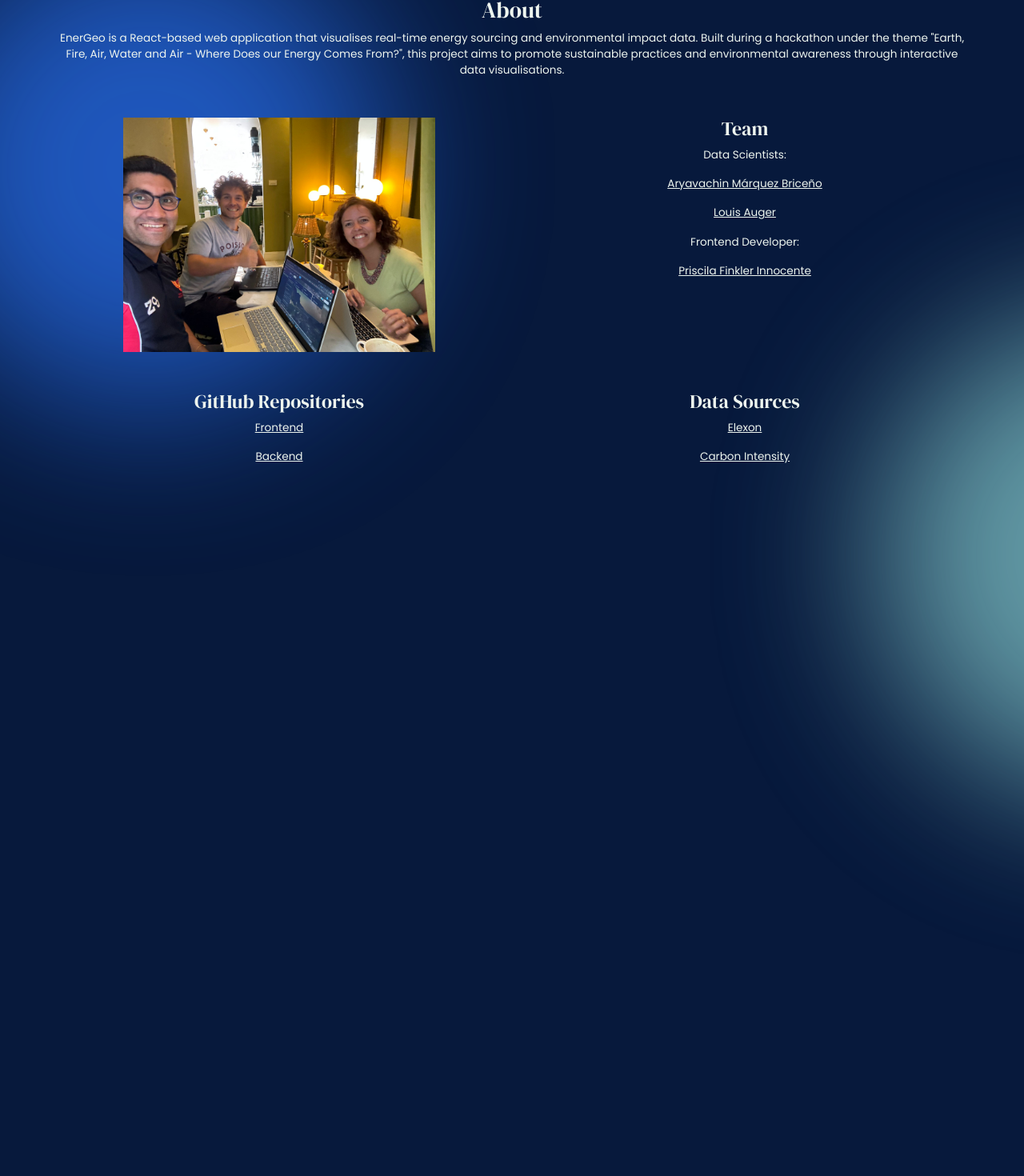
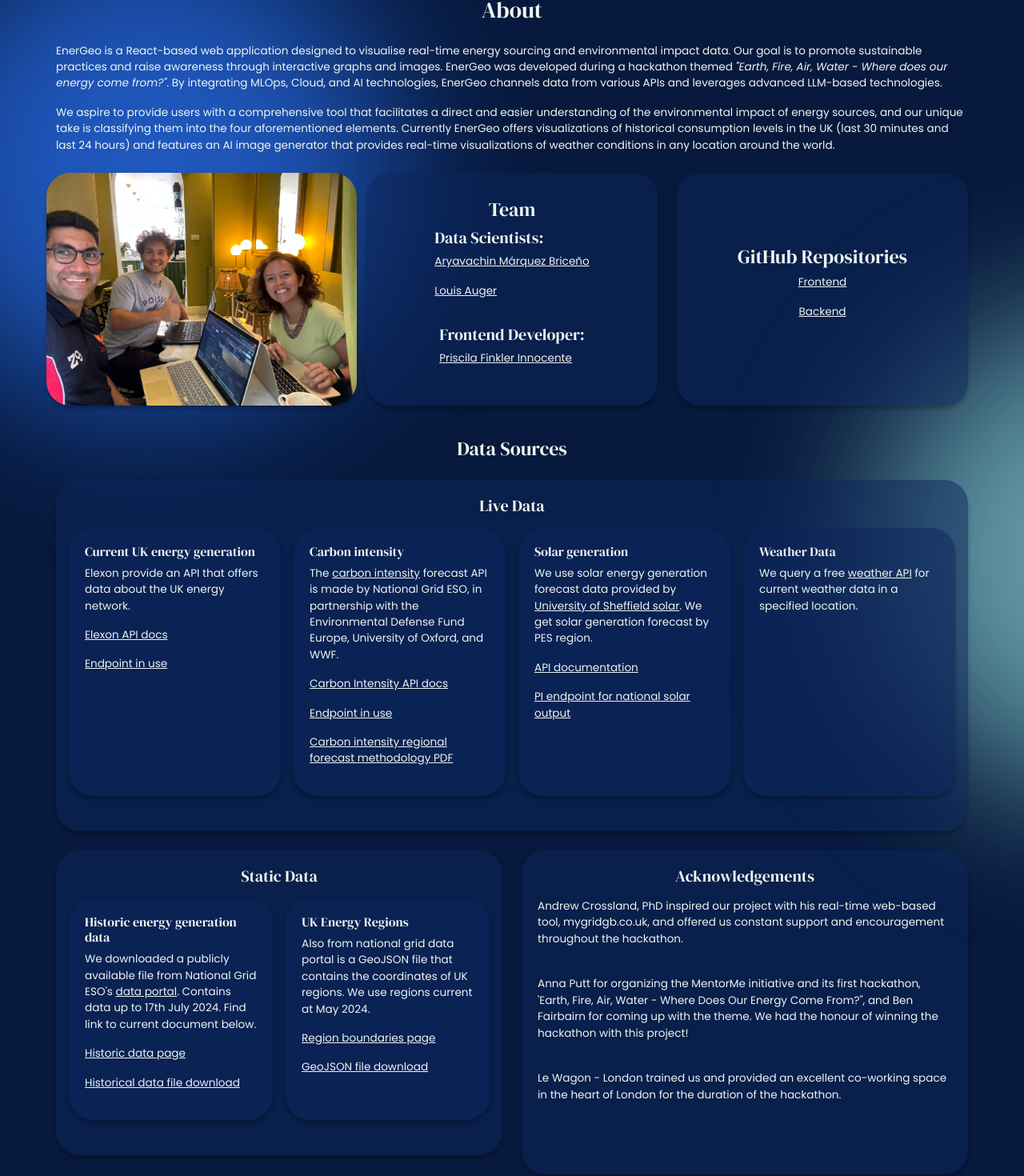
Before and after one commit to prifinkler/energeo, a React (Vite) app: page /about in a window 1280 px wide. Shown: the part 114-1584 px from the top of the page at 80% size. Before the commit the page ends 860 px from the top, so only its background shows below. Built offline with nearby package versions, Linux system fonts and the light colour scheme; no server answers.

Commit message:
updated about page

```diff
--- a/src/App.jsx
+++ b/src/App.jsx
@@ -51,7 +51,6 @@ function App() {
 
   return (
     <Router>
-      <div className="app-container">
         <ThemeProvider theme={theme} >
           <NavBar />
           <main className="main-content">
@@ -67,7 +66,6 @@ function App() {
             </Routes>
           </main>
         </ThemeProvider>
-      </div>
     </Router>
   );
 }
--- a/src/pages/About.jsx
+++ b/src/pages/About.jsx
@@ -1,39 +1,121 @@
-import team from '../assets/team.png'
+import team from "../assets/team.png";
+
+const AboutSection = ({ children }) => (
+  <div className="about-cards-bg h-100 d-flex flex-column align-items-center justify-content-center">
+    {children}
+  </div>
+);
+
+const DataSourceCard = ({ title, children }) => (
+  <div className="about-cards-bg h-100">
+    <h5>{title}</h5>
+    {children}
+  </div>
+);
 
 export default function About() {
   return (
     <>
-      <div className="mb-5 text-center">
-        <h2>About</h2>
-        <p>EnerGeo is a React-based web application that visualises real-time energy sourcing and environmental impact data. Built during a hackathon under the theme "Earth, Fire, Air, Water and Air - Where Does our Energy Comes From?", this project aims to promote sustainable practices and environmental awareness through interactive data visualisations.</p>
+      <h2 className="mb-4 text-center">About</h2>
+      <div className="mb-4">
+        <p>EnerGeo is a React-based web application designed to visualise real-time energy sourcing and environmental impact data. Our goal is to promote sustainable practices and raise awareness through interactive graphs and images. EnerGeo was developed during a hackathon themed <i>&quot;Earth, Fire, Air, Water - Where does our energy come from?&quot;</i>. By integrating MLOps, Cloud, and AI technologies, EnerGeo channels data from various APIs and leverages advanced LLM-based technologies.</p>
+        <p>We aspire to provide users with a comprehensive tool that facilitates a direct and easier understanding of the environmental impact of energy sources, and our unique take is classifying them into the four aforementioned elements. Currently EnerGeo offers visualizations of historical consumption levels in the UK (last 30 minutes and last 24 hours) and features an AI image generator that provides real-time visualizations of weather conditions in any location around the world.</p>
       </div>
-      <div className='team row mb-5 text-center'>
-        <div className='col'>
+
+      <div className="row mb-4">
+        <div className="col-lg-4 col-md-6 col-12 mb-3 d-flex justify-content-center align-items-center team">
           <img src={team} alt="Team photo" />
         </div>
-        <div className="col">
-          <h3>Team</h3>
-          <p>Data Scientists:</p>
-          <p><a href="https://www.linkedin.com/in/aryavachin/">Aryavachin Márquez Briceño</a></p>
-          <p><a href="https://www.linkedin.com/in/louis-auger-data-london/">Louis Auger</a></p>
-          <p>Frontend Developer:</p>
-          <p><a href="https://www.linkedin.com/in/priscilafinkler/">Priscila Finkler Innocente</a></p>
+        <div className="col-lg-4 col-md-6 col-12 mb-3">
+          <AboutSection>
+            <h3>Team</h3>
+            <div className="mb-3">
+              <h4>Data Scientists:</h4>
+              <p><a href="https://www.linkedin.com/in/aryavachin/" target="_blank">Aryavachin Márquez Briceño</a></p>
+              <p><a href="https://www.linkedin.com/in/louis-auger-data-london/" target="_blank">Louis Auger</a></p>
+            </div>
+            <div>
+              <h4>Frontend Developer:</h4>
+              <p><a href="https://www.linkedin.com/in/priscilafinkler/" target="_blank">Priscila Finkler Innocente</a></p>
+            </div>
+          </AboutSection>
         </div>
-      </div>
-      <div className="row text-center">
-        <div className="col">
-          <h3>GitHub Repositories</h3>
-          <p><a href="https://github.com/prifinkler/energeo">Frontend</a></p>
-          <p><a href="https://github.com/JammyNinja/EnerGeo_API">Backend</a></p>
-        </div>
-        <div className="col">
-          <h3>Data Sources</h3>
-          <p><a href="https://bmrs.elexon.co.uk/api-documentation/endpoint/generation/outturn/current">Elexon</a></p>
-          <p><a href="https://api.carbonintensity.org.uk/">Carbon Intensity</a></p>
+        <div className="col-lg-4 col-12 mb-3">
+          <AboutSection>
+            <h3>GitHub Repositories</h3>
+            <p><a href="https://github.com/prifinkler/energeo" target="_blank">Frontend</a></p>
+            <p><a href="https://github.com/JammyNinja/EnerGeo_API" target="_blank">Backend</a></p>
+          </AboutSection>
         </div>
       </div>
 
+      <h3 className="text-center mb-4">Data Sources</h3>
+      <div className="about-cards-bg mb-4">
+        <h4 className="mb-3 text-center">Live Data</h4>
+        <div className="row">
+          <div className="col-lg-3 col-md-6 col-12 mb-4 px-2">
+            <DataSourceCard title="Current UK energy generation">
+              <p>Elexon provide an API that offers data about the UK energy network.</p>
+              <p><a href="https://bmrs.elexon.co.uk/api-documentation/introduction" target="_blank">Elexon API docs</a></p>
+              <p><a href="https://data.elexon.co.uk/bmrs/api/v1/generation/actual/per-type/day-total?format=json" target="_blank">Endpoint in use</a></p>
+            </DataSourceCard>
+          </div>
+          <div className="col-lg-3 col-md-6 col-12 mb-4 px-2">
+            <DataSourceCard title="Carbon intensity">
+              <p>The <a href="https://carbonintensity.org.uk/" target="_blank">carbon intensity</a> forecast API is made by National Grid ESO, in partnership with the Environmental Defense Fund Europe, University of Oxford, and WWF.</p>
+              <p><a href="https://carbon-intensity.github.io/api-definitions/#carbon-intensity-api-v2-0-0" target="_blank">Carbon Intensity API docs</a></p>
+              <p><a href="https://api.carbonintensity.org.uk/regional" target="_blank">Endpoint in use</a></p>
+              <p><a href="https://github.com/carbon-intensity/methodology/raw/master/Regional%20Carbon%20Intensity%20Forecast%20Methodology.pdf" target="_blank">Carbon intensity regional forecast methodology PDF</a></p>
+            </DataSourceCard>
+          </div>
+          <div className="col-lg-3 col-md-6 col-12 mb-4 px-2">
+            <DataSourceCard title="Solar generation">
+              <p>We use solar energy generation forecast data provided by <a href="https://www.solar.sheffield.ac.uk/" target="_blank">University of Sheffield solar</a>. We get solar generation forecast by PES region.</p>
+              <p><a href="https://api.solar.sheffield.ac.uk/pvlive/docs" target="_blank">API documentation</a></p>
+              <p><a href="https://api.solar.sheffield.ac.uk/pvlive/api/v4/pes/0" target="_blank">PI endpoint for national solar output</a></p>
+            </DataSourceCard>
+          </div>
+          <div className="col-lg-3 col-md-6 col-12 mb-4 px-2">
+            <DataSourceCard title="Weather Data">
+              <p>We query a free <a href="https://www.weatherapi.com/" target="_blank">weather API</a> for current weather data in a specified location.</p>
+            </DataSourceCard>
+          </div>
+        </div>
+      </div>
+
+      <div className="row">
+        <div className="col-lg-6 col-md-12 mb-4">
+          <div className="about-cards-bg h-100">
+            <h4 className="mb-3 text-center">Static Data</h4>
+              <div className="row">
+                <div className="col-md-6 col-12 mb-4 px-2">
+                  <DataSourceCard title="Historic energy generation data">
+                    <p>We downloaded a publicly available file from National Grid ESO&apos;s <a href="https://www.nationalgrideso.com/data-portal" target="_blank">data portal</a>. Contains data up to 17th July 2024. Find link to current document below.</p>
+                    <p><a href="https://www.nationalgrideso.com/data-portal/historic-generation-mix" target="_blank">Historic data page</a></p>
+                    <p><a href="https://api.nationalgrideso.com/dataset/88313ae5-94e4-4ddc-a790-593554d8c6b9/resource/f93d1835-75bc-43e5-84ad-12472b180a98/download/df_fuel_ckan.csv" target="_blank">Historical data file download</a></p>
+                  </DataSourceCard>
+                </div>
+                <div className="col-md-6 col-12 mb-4 px-2">
+                  <DataSourceCard title="UK Energy Regions">
+                    <p>Also from national grid data portal is a GeoJSON file that contains the coordinates of UK regions. We use regions current at May 2024.</p>
+                    <p><a href="https://www.nationalgrideso.com/data-portal/gis-boundaries-gb-dno-license-areas">Region boundaries page</a></p>
+                    <p><a href="https://api.nationalgrideso.com/dataset/0e377f16-95e9-4c15-a1fc-49e06a39cfa0/resource/1c6a7dc0-1b6c-443a-bc67-5f7125649434/download/gb-dno-license-areas-20240503-as-geojson.geojson">GeoJSON file download</a></p>
+                  </DataSourceCard>
+                </div>
+              </div>
+          </div>
+        </div>
+        <div className="col-lg-6 col-md-12">
+          <div className="about-cards-bg h-100">
+            <h4 className="mb-3 text-center">Acknowledgements</h4>
+            <p>Andrew Crossland, PhD inspired our project with his real-time web-based tool, mygridgb.co.uk, and offered us constant support and encouragement throughout the hackathon.</p>
+            <br />
+            <p>Anna Putt for organizing the MentorMe initiative and its first hackathon, &apos;Earth, Fire, Air, Water - Where Does Our Energy Come From?&quot;, and Ben Fairbairn for coming up with the theme. We had the honour of winning the hackathon with this project!</p>
+            <br />
+            <p>Le Wagon - London trained us and provided an excellent co-working space in the heart of London for the duration of the hackathon.</p>
+          </div>
+        </div>
+      </div>
     </>
-
-  )
+  );
 }
--- a/src/pages/EnerGenius.jsx
+++ b/src/pages/EnerGenius.jsx
@@ -3,7 +3,7 @@ import axios from 'axios';
 
 import ProgressCircle from '../components/ui/ProgressCircle';
 import AutoComplete from '../components/ui/AutoComplete'
-import energenius from '../assets/energenius_2.jpeg'
+import energenius from '../assets/energenius_2.png'
 
 export default function EnerGenius() {
   const [location, setLocation] = useState('');
--- a/src/styles/App.css
+++ b/src/styles/App.css
@@ -4,6 +4,7 @@
 
 @import './carbonintensity.css';
 @import './dashboard.css';
+@import './about.css';
 
 :root {
   --white: #eef5ef;
@@ -94,6 +95,8 @@ a:hover {
   height: 100%;
 }
 
-.team img {
-  width: 70%;
+@media (max-width: 767px) {
+  .main-content {
+    padding: 30px;
+  }
 }
--- /dev/null
+++ b/src/styles/about.css
@@ -0,0 +1,19 @@
+.about-cards-bg {
+  background: rgba(12, 38, 92, 0.5);
+  border-radius: 30px;
+  box-shadow: 0px 4px 4px rgba(0, 0, 0, 0.25);
+  padding: 20px;
+}
+
+.team img {
+  width: 100%;
+  height: auto;
+  border-radius: 30px;
+  box-shadow: 0px 4px 4px rgba(0, 0, 0, 0.25);
+}
+
+@media (min-width: 992px) {
+  .team {
+    padding: 0;
+  }
+}
--- a/src/styles/dashboard.css
+++ b/src/styles/dashboard.css
@@ -48,10 +48,6 @@
 }
 
 @media (max-width: 767px) {
-  .app-container .main-content {
-    padding: 30px;
-  }
-
   .wrapper {
     grid-template-columns: 1fr;
   }
```
Also changed, not shown: src/assets/energenius_2.png (renamed from src/assets/energenius_2.jpeg), src/pages/Dashboard.jsx (indentation only), 1 other file (tests, documents, lock files or other folders).
